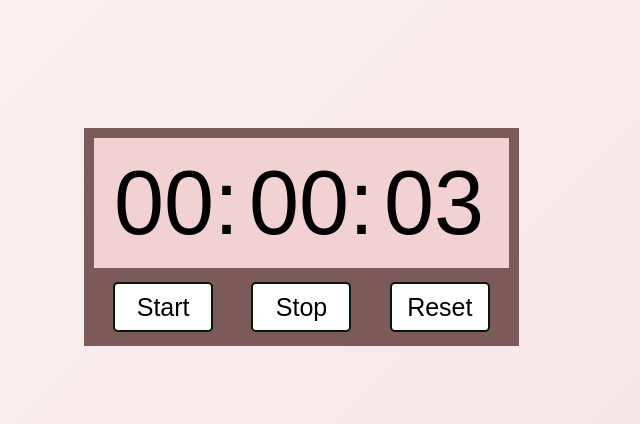
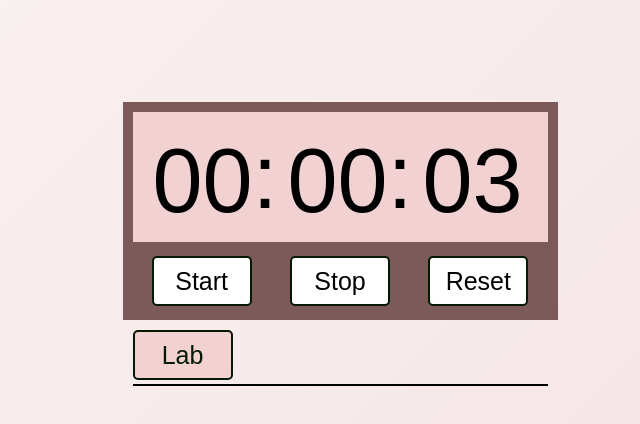
Before and after one commit to WERCAN/StopwatchApp, a plain HTML site: page index.html in a window 1280 px wide. Both pictures are taken after a click on the button "Start". Shown: the whole page, without its empty margins (300-940 px from the left). Drawn offline with Linux system fonts and the light colour scheme.

Commit message:
labsAdded

```diff
--- a/index.html
+++ b/index.html
@@ -6,119 +6,12 @@
     <meta http-equiv="X-UA-Compatible" content="IE=edge">
     <meta name="viewport" content="width=device-width, initial-scale=1.0">
     <title>Chronometer</title>
-    <style>
-        * {
-            margin: 0;
-            padding: 0;
-        }
-
-        html,
-        body {
-            width: 100%;
-            height: 100%;
-            background-image: linear-gradient(315deg, #f3e1e1, #faf2f2 100%);
-            box-sizing: border-box;
-            /* position: relative; */
-        }
-
-        .container {
-            width: max-content;
-            position: absolute;
-            padding: 10px;
-            margin-top: 10%;
-            margin-left: 30%;
-            background-color: #7d5a5a;
-        }
-
-        .meters {
-            display: flex;
-            justify-content: right;
-            font-family: "arial";
-            font-size: 90px;
-            background-color: #f1d1d1;
-        }
-
-        .meter {
-            display: flex;
-            width: 120px;
-            height: 120px;
-            margin: 5px;
-            margin-left: 10px;
-            /* justify-content: flex-end; */
-            align-items: center;
-            color: black;
-        }
-
-        .hours {
-            margin-left: 20px;
-        }
-
-        .seconds {
-            display: flex;
-        }
-
-        #second {}
-
-        .btns {
-            margin-top: 10px;
-            display: flex;
-            align-items: center;
-            justify-content: space-around;
-        }
-
-        button {
-            width: 100px;
-            height: 50px;
-            border-radius: 5px;
-            border: none;
-            color: white;
-            text-align: center;
-            font-size: 25px;
-            margin: 4px 2px;
-            transition-duration: 0.4s;
-            cursor: pointer;
-        }
-
-        #start {
-            background-color: white;
-            color: black;
-            border: 2px solid #041a02;
-            text-align: center;
-        }
-
-        #start:hover {
-            background-color: rgba(189, 126, 67, 0.993);
-            color: black;
-        }
-
-        #stop {
-            background-color: white;
-            color: black;
-            border: 2px solid #041a02;
-            text-align: center;
-        }
-
-        #stop:hover {
-            background-color: rgba(189, 126, 67, 0.993);
-            color: white;
-        }
-
-        #reset {
-            background-color: white;
-            color: black;
-            border: 2px solid #041a02;
-            text-align: center;
-        }
-
-        #reset:hover {
-            background-color: rgba(189, 126, 67, 0.993);
-            color: white;
-        }
-    </style>
+    <link rel="stylesheet" href="style.css">
 </head>
 
 <body>
-    <div class="container">
+    <div class="big-div">
+        <div class="box">
             <div class="meters">
                 <div class="meter hours">
                     <p class="number" id="hour">00</p><span>:</span>
@@ -138,20 +31,34 @@
             </div>
         </div>
 
+        <button class="lab" id="lab" type="button" onclick="labFn()">Lab</button>
+        <hr class="hr1">
+
+        <ul class="lab-items" id="lab-items">
+
+        </ul>
+    </div>
+
+
     <script>
+        var ul = document.getElementById("lab-items");
         var saniye = 0;
         var dakika = 0;
         var saat = 0;
-        var s;
-        var timer_is_on = 0;
+        var s; //setTimeOut function
+        var timer_is_on = false; // to check either timer is active nor not
+        var labNo = 1;
 
+        //--------start function if timer is not active----------
         function start() {
             if (!timer_is_on) {
-                timer_is_on = 1;
+                timer_is_on = true;
                 count();
             }
         }
 
+
+        //--------activating to count -------
         function count() {
 
             saniye++;
@@ -176,27 +83,64 @@
             document.getElementById("second").innerHTML = (saniye < 10) ? ('0' + saniye) : saniye;
             document.getElementById("minute").innerHTML = (dakika < 10) ? ('0' + dakika) : dakika;
             document.getElementById("hour").innerHTML = (saat < 10) ? ('0' + saat) : saat;
+
+
         }
 
 
-
+        //--------stop timer if timer is active----------
         function stop() {
             clearTimeout(s);
-            timer_is_on = 0;
+            timer_is_on = false;
         }
 
+        //--------reset timer ------------
         function reset() {
 
             saniye = 0;
             dakika = 0;
             saat = 0;
+            timer_is_on = false;
 
             window.clearTimeout(s);
             document.getElementById('second').innerHTML = "00";
             document.getElementById('minute').innerHTML = "00";
             document.getElementById('hour').innerHTML = "00";
+        }
 
 
+        //------------Add labs if timer is active------------
+        function labFn() {
+
+            if (timer_is_on) {
+                let saatLab = saat,
+                    dakikaLab = dakika,
+                    saniyeLab = saniye;
+
+                let li = document.createElement('li');
+                let number = document.createElement('span');
+                let labs = document.createElement('span');
+
+                li.setAttribute("class", "lab-item");
+                number.setAttribute("class", "number");
+                labs.className = "span-lab";
+
+                li.append(number, labs);
+                ul.appendChild(li);
+
+                number.innerHTML = `${labNo++}.Lab`
+                labs.innerHTML = `${saatLab}:${dakikaLab}:${saniyeLab}`;
+
+
+                let hr = document.createElement('hr');
+                li.appendChild(hr);
+
+                saniye = 0;
+                saat = 0;
+                dakika = 0;
+
+            }
+            return saniye, saat, dakika;
         }
     </script>
 </body>
--- /dev/null
+++ b/style.css
@@ -0,0 +1,167 @@
+* {
+    margin: 0;
+    padding: 0;
+    box-sizing: border-box;
+}
+
+html,
+body {
+    margin: 0;
+    padding: 0;
+    width: 100vw;
+    height: 100vh;
+    display: flex;
+    justify-content: center;
+    background-image: linear-gradient(315deg, #f3e1e1, #faf2f2 100%);
+}
+
+.big-div {
+    display: inline-block;
+    margin-top: 8%;
+    height: max-content;
+}
+
+.box {
+    display: inline-block;
+    /* width: fit-content; */
+    padding: 10px;
+    background-color: #7d5a5a;
+}
+
+.meters {
+    display: flex;
+    justify-content: right;
+    font-family: "arial";
+    font-size: 90px;
+    background-color: #f1d1d1;
+}
+
+.meter {
+    display: flex;
+    width: 120px;
+    height: 120px;
+    margin: 5px;
+    margin-left: 10px;
+    /* justify-content: flex-end; */
+    align-items: center;
+    color: black;
+}
+
+.hours {
+    margin-left: 20px;
+}
+
+.seconds {
+    display: flex;
+}
+
+#second {}
+
+.btns {
+    margin-top: 10px;
+    display: flex;
+    align-items: center;
+    justify-content: space-around;
+}
+
+button {
+    width: 100px;
+    height: 50px;
+    border-radius: 5px;
+    border: none;
+    color: white;
+    text-align: center;
+    font-size: 25px;
+    margin: 4px 2px;
+    transition-duration: 0.4s;
+    cursor: pointer;
+}
+
+#start {
+    background-color: white;
+    color: black;
+    border: 2px solid #041a02;
+    text-align: center;
+}
+
+#start:hover {
+    background-color: rgba(189, 126, 67, 0.993);
+    color: black;
+}
+
+#stop {
+    background-color: white;
+    color: black;
+    border: 2px solid #041a02;
+    text-align: center;
+}
+
+#stop:hover {
+    background-color: rgba(189, 126, 67, 0.993);
+    color: white;
+}
+
+#reset {
+    background-color: white;
+    color: black;
+    border: 2px solid #041a02;
+    text-align: center;
+}
+
+#reset:hover {
+    background-color: rgba(189, 126, 67, 0.993);
+    color: white;
+}
+
+.lab {
+    display: block;
+    margin-left: 10px;
+    margin-top: 10px;
+    background-color: #f1d1d1;
+    color: #041a02;
+    font-weight: 500;
+    border: 2px solid #041a02;
+}
+
+hr.hr1 {
+    margin-left: 10px;
+    margin-right: 10px;
+    background-color: black;
+    border: 1px solid black;
+}
+
+.lab-items {}
+
+.lab-item {
+    margin: 0;
+    margin-left: 10px;
+    list-style-type: none;
+    font-family: 'Gill Sans', 'Gill Sans MT', Calibri, 'Trebuchet MS', sans-serif;
+    display: grid;
+    grid-template-columns: repeat(3, 1fr);
+    grid-template-rows: 30px 2px;
+}
+
+.number {
+    grid-column-start: 1;
+    grid-column-end: 1;
+    padding-top: 8px;
+}
+
+.span-lab {
+    padding-top: 3px;
+    font-size: 24px;
+    height: 10px;
+    width: 100%;
+    grid-column-start: 3;
+    grid-column-end: 3;
+}
+
+hr {
+    margin-right: 10px;
+    background-color: rgb(161, 159, 159);
+    border: 1px solid rgb(168, 167, 167);
+    grid-row: 2;
+    grid-column-start: 1;
+    grid-column-end: 4;
+}
```
Lines whose indentation alone changed are shown as unchanged.
